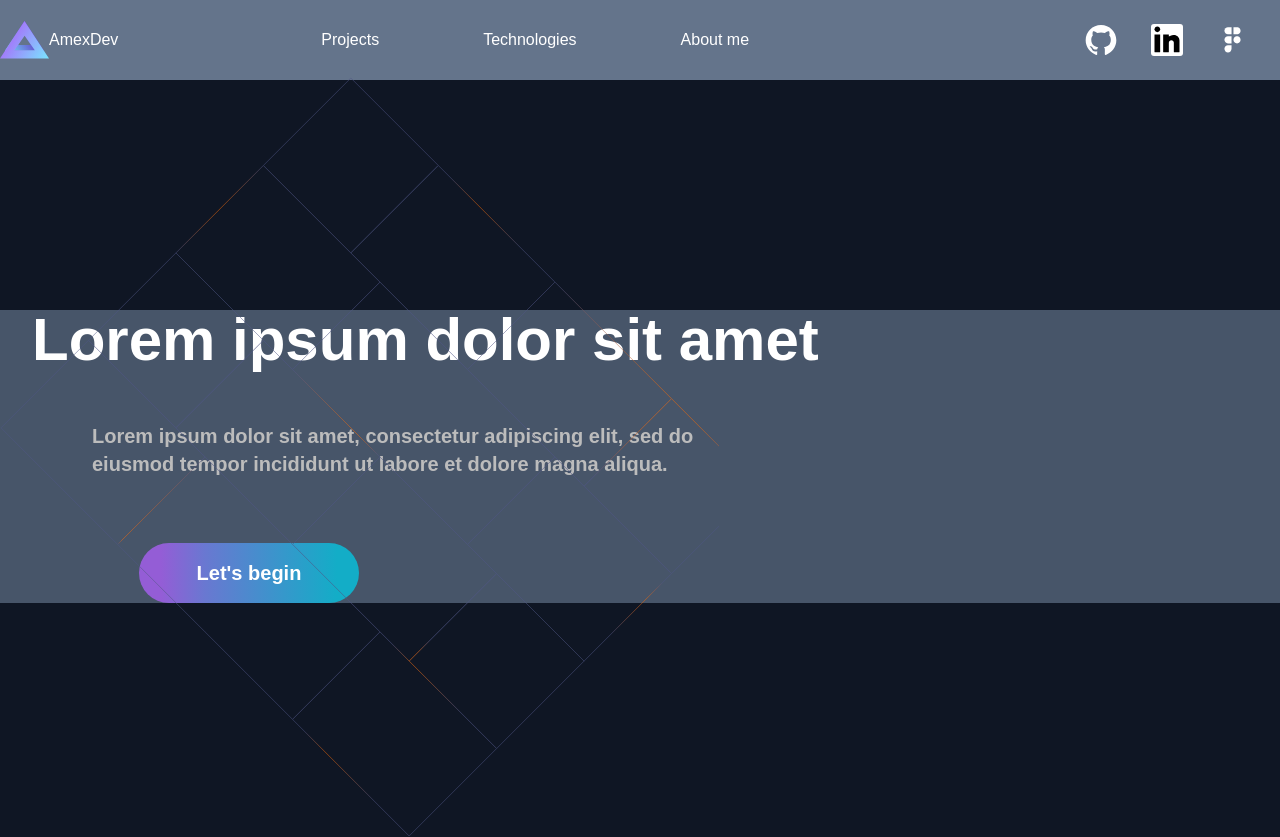
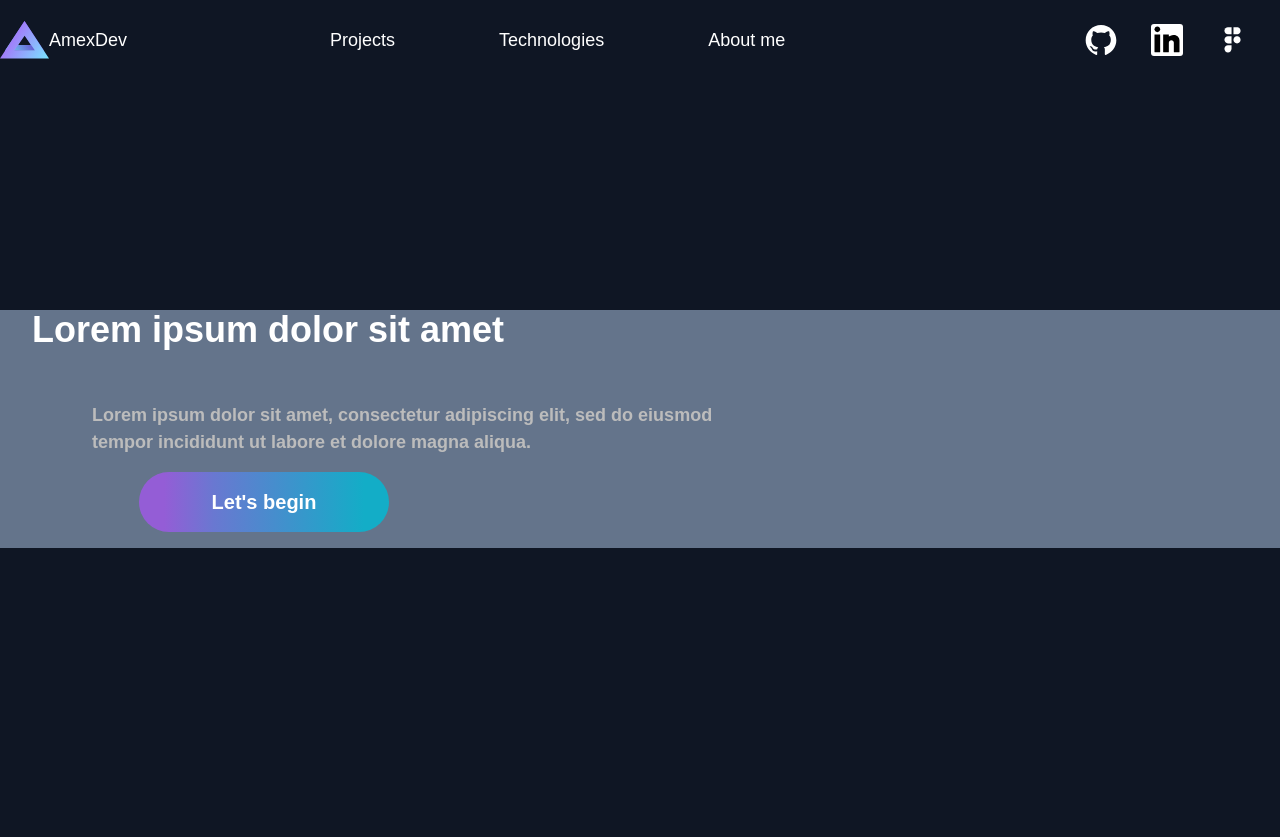
Before and after one commit to AmetDev/Layout-sites, a React (Create React App) app in the folder web-port/: page / in a window 1280 px wide. After the commit the page ends 800 px from the top, so only its background shows below. Built offline with nearby package versions, Linux system fonts and the light colour scheme.

Commit message:
hover-doing

```diff
--- a/web-port/src/components/App.jsx
+++ b/web-port/src/components/App.jsx
@@ -7,6 +7,7 @@ function App() {
   return (
     <div className="max-w-screen-xl mx-auto">
       <Header/>
+
       <Begin />
     </div>
 
--- a/web-port/src/components/Begin.jsx
+++ b/web-port/src/components/Begin.jsx
@@ -1,134 +1,15 @@
 export function Begin() {
     return (
-        <div className="mt-[230px] bg-slate-600 flex justify-center flex-col">
-            <div>
-                <h1 className="text-white font-semibold text-6xl ml-[32px]">Lorem ipsum dolor sit amet</h1>
+        <div className="mt-[230px] bg-slate-500">
+            <div className="inline-block w-[730px] ">
+                <div className="">
+                    <h1 className="text-white font-semibold text-4xl ml-[32px]">Lorem ipsum dolor sit amet</h1>
+                    <div>
+                    <p className="text-[18px] text-[#BCBCBC] font-semibold ml-[92px] max-w-screen-sm mt-[52px]">Lorem ipsum dolor sit amet, consectetur adipiscing elit, sed do eiusmod tempor incididunt ut labore et dolore magna aliqua. </p>
+                    <button className="transition ease-in-out delay-300 hover:-translate-y-1 hover:scale-110 hover:transition-colors delay-300 hover:bg-gradient-to-l from-midindigo from-10% via-midcyan via-30% to-midblue to-90% duration-300 ml-[139px] w-[250px] h-[60px] bg-gradient-to-r from-midindigo from-10% via-midcyan via-30% to-midblue to-90% text-white  rounded-full font-semibold m-4 text-xl hover:transition-colors">Let's begin</button>
+                </div>
+                </div>
             </div>
-            <div>
-                <p className="text-xl text-[#BCBCBC] font-semibold ml-[92px] max-w-screen-sm mt-[52px]">Lorem ipsum dolor sit amet, consectetur adipiscing elit, sed do eiusmod tempor incididunt ut labore et dolore magna aliqua. </p>
-            </div>
-            <button className="ml-[139px] w-[220px] h-[60px] bg-gradient-to-r from-midindigo from-10% via-midcyan via-30% to-midblue to-90% text-white  rounded-full font-semibold mt-[65px] text-xl">Let's begin</button>
-            <div className="position: absolute flex justify-end">
-                <svg width="719" height="760" viewBox="0 0 719 760" fill="none" xmlns="http://www.w3.org/2000/svg">
-                <g opacity="0.5">
-                <path d="M671.539 496.615L584.077 409.154" stroke="#505685"/>
-                <path d="M759 409.154L671.539 321.692" stroke="url(#paint0_linear_336_10)"/>
-                <path d="M584.077 409.154L671.539 321.692" stroke="#505685"/>
-                <path d="M671.539 496.615L759 409.154" stroke="#505685"/>
-                <path d="M584.077 409.154L467.462 292.538" stroke="#505685"/>
-                <path d="M671.539 321.692L554.923 205.077" stroke="url(#paint1_linear_336_10)"/>
-                <path d="M467.462 292.538L554.923 205.077" stroke="#505685"/>
-                <path d="M584.077 409.154L671.539 321.692" stroke="url(#paint2_linear_336_10)"/>
-                <path d="M350.846 1L438.308 88.4615" stroke="#505685"/>
-                <path d="M263.385 88.4615L350.846 175.923" stroke="#505685"/>
-                <path d="M438.308 88.4615L350.846 175.923" stroke="#505685"/>
-                <path d="M350.846 1L263.385 88.4615" stroke="#505685"/>
-                <path d="M438.308 88.4615L554.923 205.077" stroke="url(#paint3_linear_336_10)"/>
-                <path d="M350.846 175.923L467.462 292.538" stroke="#505685"/>
-                <path d="M438.308 88.4615L350.846 175.923" stroke="#505685"/>
-                <path d="M467.462 292.538L554.923 380" stroke="#505685"/>
-                <path d="M380 380L467.462 467.461" stroke="#505685"/>
-                <path d="M554.923 380L467.462 467.461" stroke="#505685"/>
-                <path d="M554.923 380L671.539 496.615" stroke="#505685"/>
-                <path d="M467.462 467.461L584.077 584.077" stroke="#505685"/>
-                <path d="M671.539 496.615L584.077 584.077" stroke="url(#paint4_linear_336_10)"/>
-                <path d="M554.923 380L467.462 467.461" stroke="#505685"/>
-                <path d="M380 380L292.539 292.538" stroke="#505685"/>
-                <path d="M467.462 292.538L380 205.077" stroke="#505685"/>
-                <path d="M292.539 292.538L380 205.077" stroke="#505685"/>
-                <path d="M292.539 292.538L175.924 175.923" stroke="#505685"/>
-                <path d="M380 205.077L263.385 88.4615" stroke="#505685"/>
-                <path d="M175.923 175.923L263.385 88.4615" stroke="url(#paint5_linear_336_10)"/>
-                <path d="M292.539 292.538L380 205.077" stroke="#505685"/>
-                <path d="M496.615 671.539L409.154 584.077" stroke="#505685"/>
-                <path d="M584.077 584.077L496.615 496.615" stroke="#505685"/>
-                <path d="M409.154 584.077L496.615 496.615" stroke="#505685"/>
-                <path d="M496.615 671.539L584.077 584.077" stroke="#505685"/>
-                <path d="M409.154 584.077L292.538 467.462" stroke="#505685"/>
-                <path d="M496.615 496.615L380 380" stroke="#505685"/>
-                <path d="M292.538 467.462L380 380" stroke="#505685"/>
-                <path d="M409.154 584.077L496.615 496.615" stroke="url(#paint6_linear_336_10)"/>
-                <path d="M175.923 175.923L263.385 263.385" stroke="#505685"/>
-                <path d="M88.4615 263.385L175.923 350.846" stroke="#505685"/>
-                <path d="M263.385 263.385L175.923 350.846" stroke="#505685"/>
-                <path d="M175.923 175.923L88.4614 263.385" stroke="#505685"/>
-                <path d="M263.385 263.385L380 380" stroke="url(#paint7_linear_336_10)"/>
-                <path d="M175.923 350.846L292.539 467.462" stroke="#505685"/>
-                <path d="M263.385 263.385L175.923 350.846" stroke="#505685"/>
-                <path d="M292.538 467.462L380 554.923" stroke="#505685"/>
-                <path d="M205.077 554.923L292.538 642.385" stroke="#505685"/>
-                <path d="M380 554.923L292.538 642.385" stroke="#505685"/>
-                <path d="M380 554.923L496.615 671.539" stroke="url(#paint8_linear_336_10)"/>
-                <path d="M292.538 642.385L409.154 759" stroke="url(#paint9_linear_336_10)"/>
-                <path d="M496.615 671.538L409.154 759" stroke="#505685"/>
-                <path d="M380 554.923L292.538 642.385" stroke="#505685"/>
-                <path d="M205.077 554.923L117.615 467.462" stroke="#505685"/>
-                <path d="M292.539 467.462L205.077 380" stroke="#505685"/>
-                <path d="M117.615 467.462L205.077 380" stroke="#505685"/>
-                <path d="M117.615 467.462L1.00008 350.846" stroke="#505685"/>
-                <path d="M205.077 380L88.4616 263.385" stroke="#505685"/>
-                <path d="M1.00006 350.846L88.4616 263.385" stroke="#505685"/>
-                <path d="M117.615 467.462L205.077 380" stroke="url(#paint10_linear_336_10)"/>
-                </g>
-                <defs>
-                <linearGradient id="paint0_linear_336_10" x1="759" y1="386.636" x2="699.059" y2="347.071" gradientUnits="userSpaceOnUse">
-                <stop stop-color="#505685"/>
-                <stop offset="1" stop-color="#FF6B00"/>
-                </linearGradient>
-                <linearGradient id="paint1_linear_336_10" x1="670.044" y1="321.692" x2="530.554" y2="264.135" gradientUnits="userSpaceOnUse">
-                <stop stop-color="#FF6B00"/>
-                <stop offset="1" stop-color="#505685"/>
-                </linearGradient>
-                <linearGradient id="paint2_linear_336_10" x1="606.595" y1="409.154" x2="646.16" y2="349.212" gradientUnits="userSpaceOnUse">
-                <stop stop-color="#505685"/>
-                <stop offset="1" stop-color="#FF6B00"/>
-                </linearGradient>
-                <linearGradient id="paint3_linear_336_10" x1="438.308" y1="118.486" x2="518.23" y2="171.239" gradientUnits="userSpaceOnUse">
-                <stop stop-color="#505685"/>
-                <stop offset="0.421875" stop-color="#FF6B00"/>
-                <stop offset="1" stop-color="#505685"/>
-                </linearGradient>
-                <linearGradient id="paint4_linear_336_10" x1="649.021" y1="496.615" x2="609.456" y2="556.557" gradientUnits="userSpaceOnUse">
-                <stop stop-color="#505685"/>
-                <stop offset="0.0001" stop-color="#505685"/>
-                <stop offset="0.317708" stop-color="#FF6B00"/>
-                <stop offset="1" stop-color="#505685"/>
-                </linearGradient>
-                <linearGradient id="paint5_linear_336_10" x1="175.923" y1="175.923" x2="218.689" y2="70.3552" gradientUnits="userSpaceOnUse">
-                <stop stop-color="#505685"/>
-                <stop offset="0.494792" stop-color="#FF6B00"/>
-                <stop offset="1" stop-color="#505685"/>
-                </linearGradient>
-                <linearGradient id="paint6_linear_336_10" x1="431.672" y1="584.077" x2="471.237" y2="524.135" gradientUnits="userSpaceOnUse">
-                <stop stop-color="#FF6B00"/>
-                <stop offset="0.234375" stop-color="#505685"/>
-                </linearGradient>
-                <linearGradient id="paint7_linear_336_10" x1="292.912" y1="293.286" x2="395.908" y2="335.272" gradientUnits="userSpaceOnUse">
-                <stop stop-color="#505685"/>
-                <stop offset="0.75" stop-color="#FF6B00"/>
-                <stop offset="1" stop-color="#505685"/>
-                </linearGradient>
-                <linearGradient id="paint8_linear_336_10" x1="380" y1="584.947" x2="459.922" y2="637.701" gradientUnits="userSpaceOnUse">
-                <stop stop-color="#505685"/>
-                <stop offset="0.0001" stop-color="#505685"/>
-                <stop offset="0.317708" stop-color="#FF6B00"/>
-                <stop offset="1" stop-color="#505685"/>
-                </linearGradient>
-                <linearGradient id="paint9_linear_336_10" x1="292.538" y1="672.409" x2="372.461" y2="725.162" gradientUnits="userSpaceOnUse">
-                <stop stop-color="#505685"/>
-                <stop offset="0.0001" stop-color="#505685"/>
-                <stop offset="0.317708" stop-color="#FF6B00"/>
-                <stop offset="1" stop-color="#505685"/>
-                </linearGradient>
-                <linearGradient id="paint10_linear_336_10" x1="117.615" y1="467.462" x2="160.381" y2="361.894" gradientUnits="userSpaceOnUse">
-                <stop stop-color="#505685"/>
-                <stop offset="0.0582928" stop-color="#FF6B00"/>
-                <stop offset="1" stop-color="#505685"/>
-                </linearGradient>
-                </defs>
-                </svg>
-
-</div>
-</div>
+        </div>
     )
 }
--- a/web-port/src/components/Header.jsx
+++ b/web-port/src/components/Header.jsx
@@ -1,7 +1,7 @@
 export function Header() {
     return (
        <header className="">
-        <div className=" h-20  flex items-center justify-between  bg-slate-500">
+        <div className=" h-20  flex items-center justify-between ">
             <ul className="flex items-center">
                 <div className="flex mr-[203px]">
                     <a className="flex items-center" href="#">
@@ -19,13 +19,13 @@ export function Header() {
                     </linearGradient>
                     </defs>
                     </svg>
-                    <p href="#" className="text-white">AmexDev</p>
+                    <p href="#" className="text-white text-[18px] font-medium">AmexDev</p>
                 </a>
                 </div>
-                <div className="flex text-white">
-                <li className="mr-[104px] "><a href="#" className="">Projects</a></li>
-                <li className="mr-[104px]"><a href="#">Technologies</a></li>
-                <li className="mr-[336px] whitespace-nowrap"><a href="#">About me</a></li>
+                <div className="flex text-white text-[18px] font-medium">
+                <li className="mr-[104px] hover: transition-all ease-in-out delay-500"><a href="#" className="">Projects</a></li>
+                <li className="mr-[104px] hover: transition-all ease-in-out delay-500"><a href="#">Technologies</a></li>
+                <li className="mr-[300px] whitespace-nowrap hover:underline transition-all ease-in-out delay-500 "><a href="#">About me</a></li>
                 </div>
                 <div className="flex text-white">
                     <li className="mr-[34px]"><a className="" href="#"><svg width="32" height="32" viewBox="0 0 32 32" fill="none" xmlns="http://www.w3.org/2000/svg"><path fill-rule="evenodd" clip-rule="evenodd" d="M16 1C7.52829 1 0.666626 7.86167 0.666626 16.3333C0.666626 23.1183 5.05579 28.8492 11.1508 30.8808C11.9175 31.015 12.205 30.555 12.205 30.1525C12.205 29.7883 12.1858 28.5808 12.1858 27.2967C8.33329 28.0058 7.33663 26.3575 7.02996 25.495C6.85746 25.0542 6.10996 23.6933 5.45829 23.3292C4.92163 23.0417 4.15496 22.3325 5.43913 22.3133C6.64663 22.2942 7.50913 23.425 7.79663 23.885C9.17663 26.2042 11.3808 25.5525 12.2625 25.15C12.3966 24.1533 12.7991 23.4825 13.24 23.0992C9.82829 22.7158 6.26329 21.3933 6.26329 15.5283C6.26329 13.8608 6.85746 12.4808 7.83496 11.4075C7.68163 11.0242 7.14496 9.4525 7.98829 7.34417C7.98829 7.34417 9.27246 6.94167 12.205 8.91583C13.4316 8.57083 14.735 8.39833 16.0383 8.39833C17.3416 8.39833 18.645 8.57083 19.8716 8.91583C22.8041 6.9225 24.0883 7.34417 24.0883 7.34417C24.9316 9.4525 24.395 11.0242 24.2416 11.4075C25.2191 12.4808 25.8133 13.8417 25.8133 15.5283C25.8133 21.4125 22.2291 22.7158 18.8175 23.0992C19.3733 23.5783 19.8525 24.4983 19.8525 25.9358C19.8525 27.9867 19.8333 29.635 19.8333 30.1525C19.8333 30.555 20.1208 31.0342 20.8875 30.8808C26.9441 28.8492 31.3333 23.0992 31.3333 16.3333C31.3333 7.86167 24.4716 1 16 1Z" fill="white"/></svg></a></li>
```
